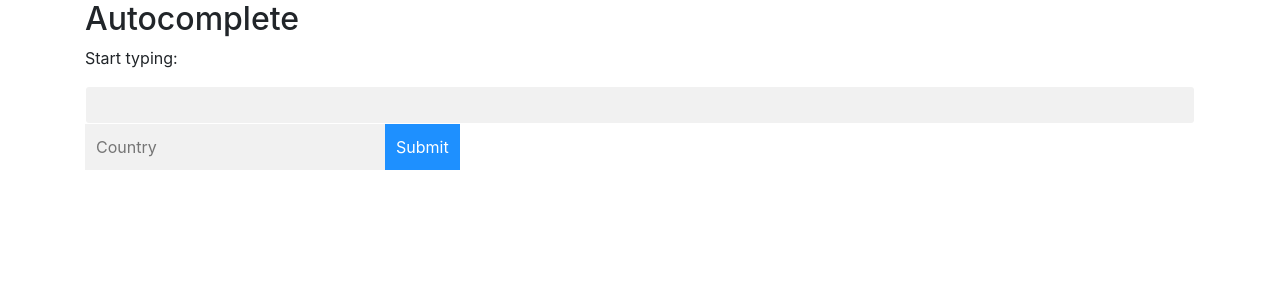
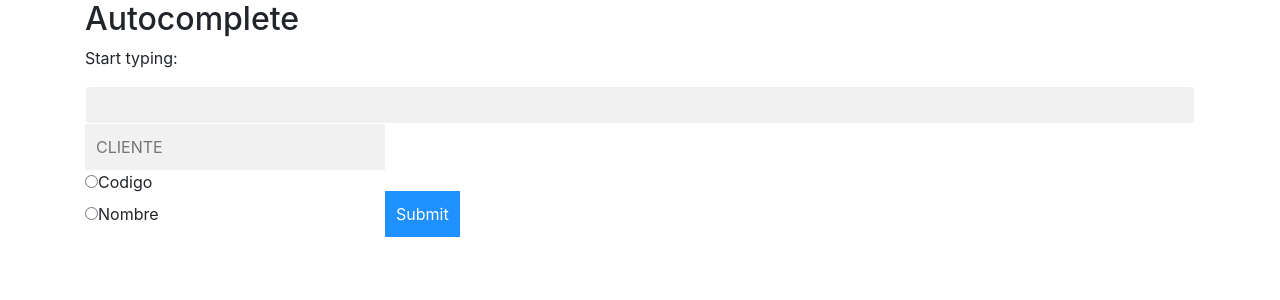
Before and after one commit to juanfish/autocompletar, an Angular app: page / in a window 1280 px wide. Shown: the top 300 px of the page. Built offline with nearby package versions, Linux system fonts and the light colour scheme.

Commit message:
nuevas actualizaciones

```diff
--- a/src/app/home/home.component.html
+++ b/src/app/home/home.component.html
@@ -4,13 +4,24 @@
 
 <!--Make sure the form has the autocomplete function switched off:-->
 <input #txtElemento type="text" name="" id="" class="form-control">
-<form autocomplete="off" action="">
+<div autocomplete="off" action="">
   <div class="autocomplete sm-col" style="width:300px;">
-    <!-- <input id="myInput"  #myInput (input)="onInput($event)" (keydown)="onKeydown($event)" type="text" name="myCountry" placeholder="Country"> -->
-    <input id="myInput"  (keyup)='change($event)' type="text" name="myCountry" placeholder="Country">
+    <input id="myInput" style="text-transform: uppercase;" (keyup)='change($event)' type="text"
+      [(ngModel)]="txtConsulta" name="myCountry" placeholder="Cliente">
+      <input type="radio" id="male" name="tpCliente" value="X" (change)="onRbChange($event)">
+      <label >Codigo</label><br>
+      <input type="radio" id="female" name="tpCliente" value="N" (change)="onRbChange($event)">
+      <label >Nombre</label><br>
+    <!-- <textarea name="" id="" cols="30" rows="10" [(ngModel)]="nombres"></textarea> -->
+        <!-- <input type="text" style="text-transform: uppercase;" id="" class="form-control" [(ngModel)]="txtTpCliente"
+      placeholder="X/N"> -->
   </div>
-  <input type="submit" >
-</form>
+  <!-- <div class="autocomplete sm-col" style="width:300px;">
+    <input id="myInput"  (keyup)='change($event)' type="text"  placeholder="Titulo">
+    <input type="text" name="" id="" class="form-control" >
+  </div> -->
+  <input type="submit">
+</div>
 <div class="row">
   <div class="col-md-12">
     <!-- <button type="submit" class="btn btn-primary" (click)='onClickButton()'></button> -->
--- a/src/app/home/home.component.ts
+++ b/src/app/home/home.component.ts
@@ -14,8 +14,9 @@ import { THIS_EXPR, ThrowStmt } from '@angular/compiler/src/output/output_ast';
 })
 export class HomeComponent implements OnInit {
   searchTextChanged = new Subject<string>();
-  subscription : any;
-  txtConsulta : string;
+  subscription: any;
+  txtConsulta: string;
+  txtTpCliente: string = '';
 
   nombres = [];
   arreglo = [];
@@ -35,40 +36,36 @@ export class HomeComponent implements OnInit {
     }
   }
 
-  constructor (private http : HttpClient){
+  constructor(private http: HttpClient) {
 
   }
 
-
-
   getValues() {
     this.paramXXX.param.Codigo = this.txtConsulta;
-    this.paramXXX.param.Tpcodigo = 'N'
+    this.paramXXX.param.Tpcodigo = this.txtTpCliente;
+
     let obs = this.http.post('http://la2K12.eastus.cloudapp.azure.com:8079/pview/PViewISAPI.dll/la/rest/TView/WBusca_DatosM',
       this.paramXXX,
       this.httpOptions);
 
-     return  obs.subscribe(resultado => {
+    return obs.subscribe(resultado => {
       console.log(resultado)
       this.jsonDatosM = resultado;
       this.jsonDatosM.visible = true;
 
-      if (resultado['CadJson'] !== undefined){
+      this.arreglo = [];
+      this.nombres = [];
       this.arreglo.push(...resultado['CadJson']['Ficha']);
 
       this.arreglo.forEach((elemento) => {
         this.nombres.push(elemento["Nombreficha"])
       })
-      console.table(this.nombres)}
-      else {
-        console.log('nada para consultar')
-      }
-
+      console.table(this.nombres)
 
     })
   }
 
-  ngOnInit()  {
+  ngOnInit() {
 
     this.subscription = this.searchTextChanged.pipe(
       debounceTime(1000),
@@ -78,13 +75,18 @@ export class HomeComponent implements OnInit {
       console.log(res);
     });
   }
-  change(evt){
-    this.txtConsulta = evt.target.value;
+
+  change(evt) {
+
     this.searchTextChanged.next(evt.target.value);
+
 
   }
 
-
+  onRbChange(e){
+    this.txtTpCliente = e.target.value;
+    console.log(this.txtTpCliente);
+  }
 
 
 }
```
Lines whose indentation alone changed are shown as unchanged.
